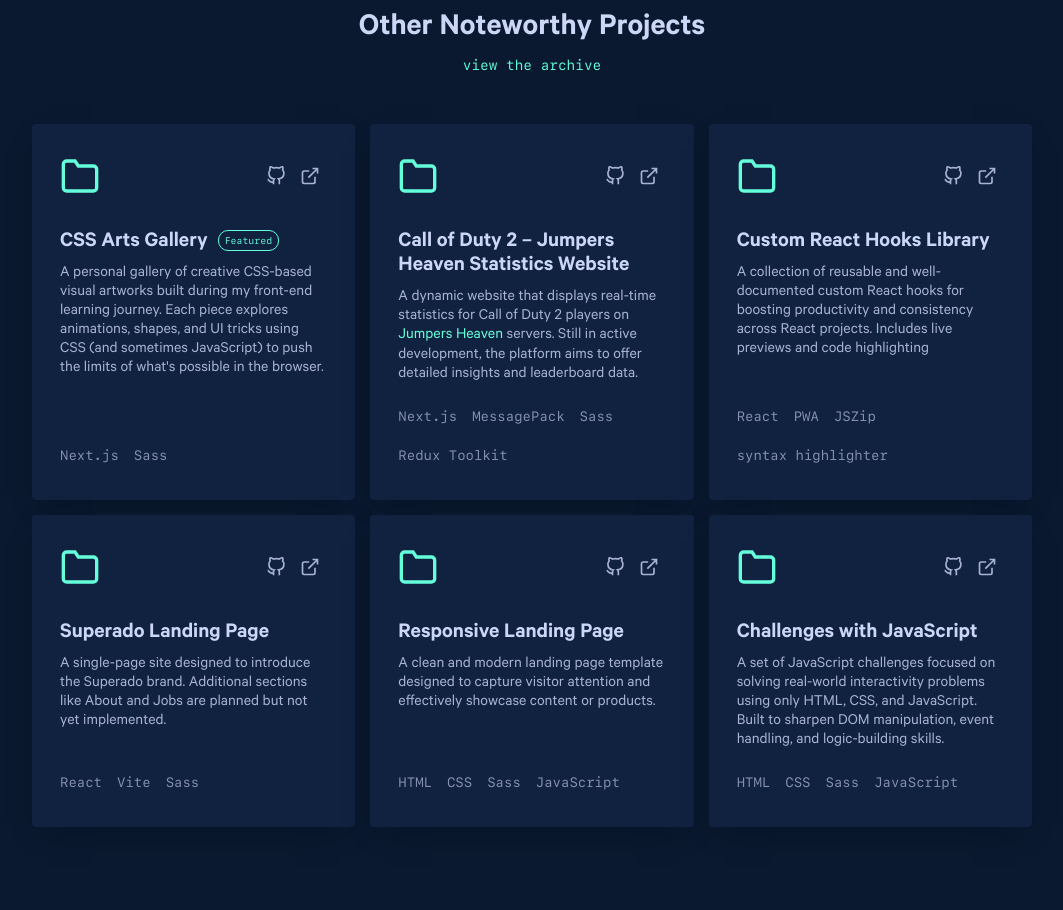
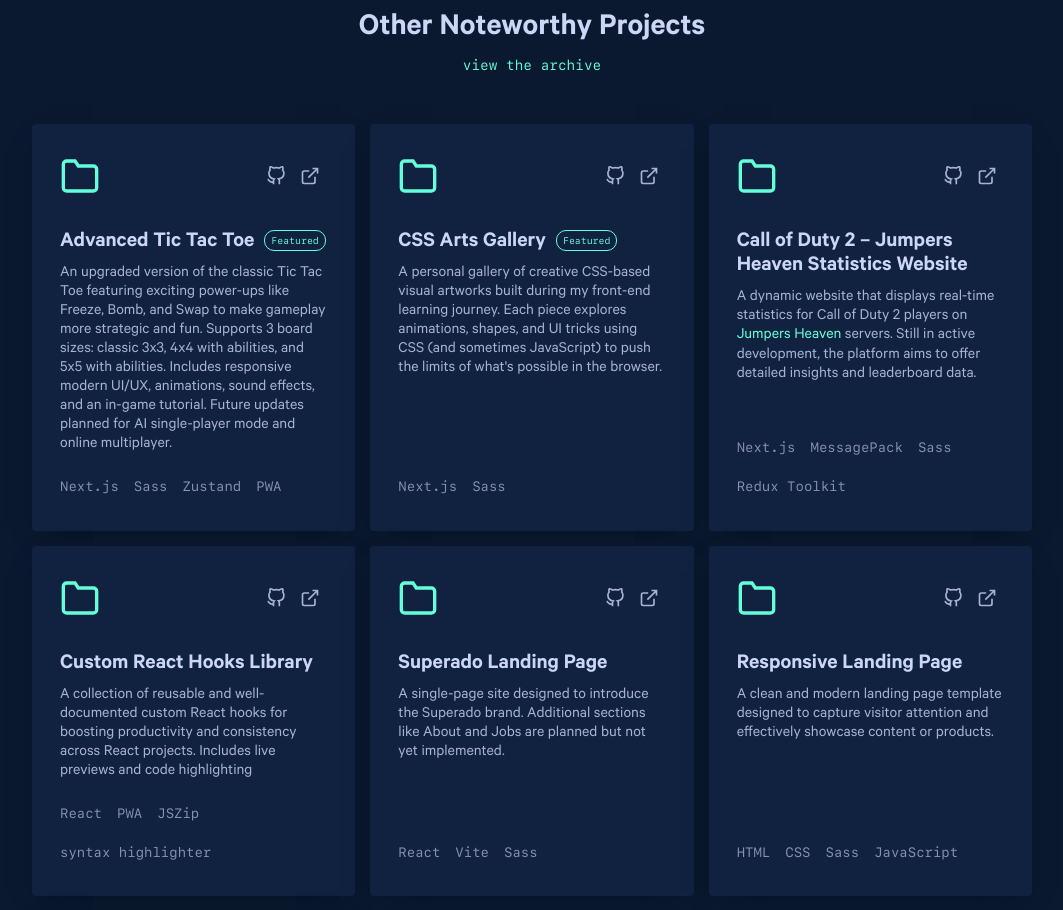
Before and after one commit to Moamal-2000/moamal-alaa, a Next.js app: page / in a window 1280 px wide. Shown: the part 3000-3910 px from the top of the page, without its empty margins (108-1171 px from the left). Built offline with nearby package versions, Linux system fonts and the light colour scheme.

Commit message:
update(otherProjects): add 'Advanced Tic Tac Toe' project to 'Other Noteworthy Projects' section

```diff
--- a/src/data/otherProjects.jsx
+++ b/src/data/otherProjects.jsx
@@ -75,4 +75,15 @@ export const OTHER_PROJECTS_DATA = [
     isFeatured: true,
     id: 6,
   },
+  {
+    title: "Advanced Tic Tac Toe",
+    description:
+      "An upgraded version of the classic Tic Tac Toe featuring exciting power-ups like Freeze, Bomb, and Swap to make gameplay more strategic and fun. Supports 3 board sizes: classic 3x3, 4x4 with abilities, and 5x5 with abilities. Includes responsive modern UI/UX, animations, sound effects, and an in-game tutorial. Future updates planned for AI single-player mode and online multiplayer.",
+    year: "2025",
+    liveUrl: "https://tictactoe-4x4.netlify.app/",
+    repoUrl: "https://github.com/Moamal-2000/tic-tac-toe",
+    technologies: ["Next.js", "Sass", "Zustand", "PWA"],
+    isFeatured: true,
+    id: 7,
+  },
 ].reverse();
```
